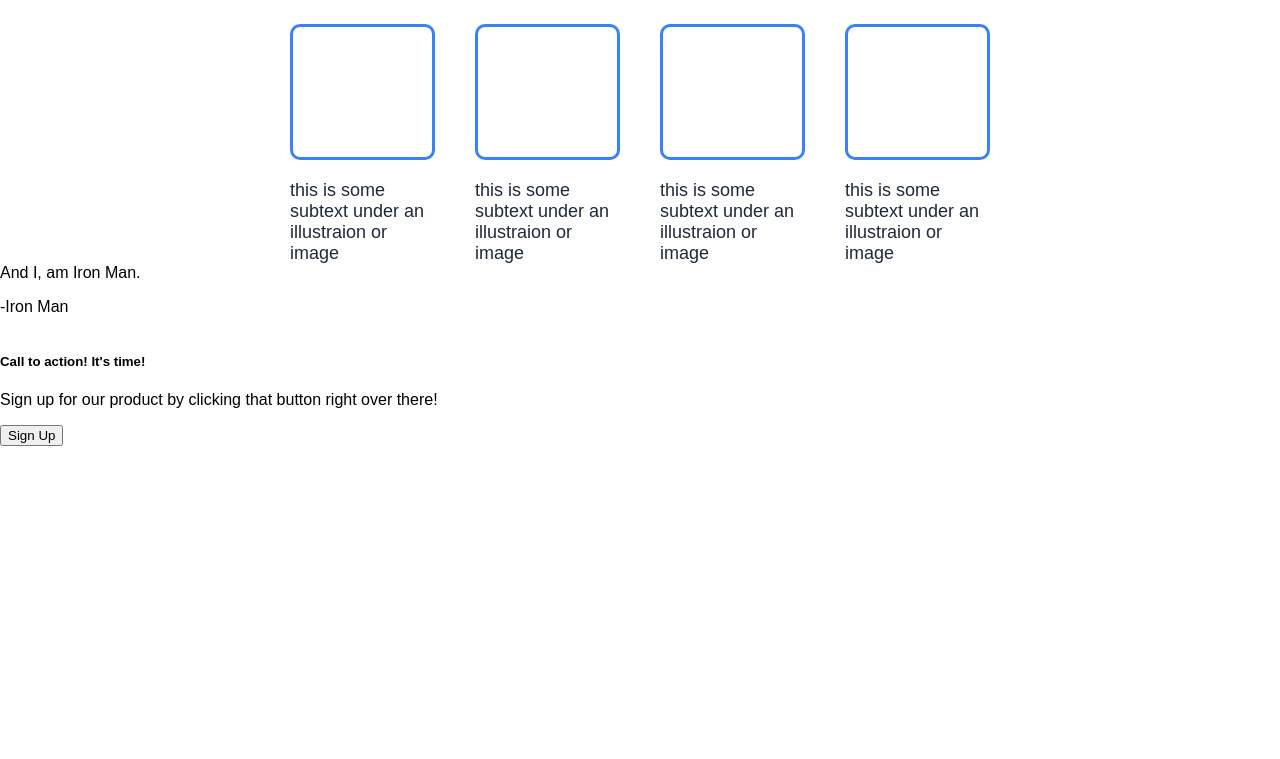
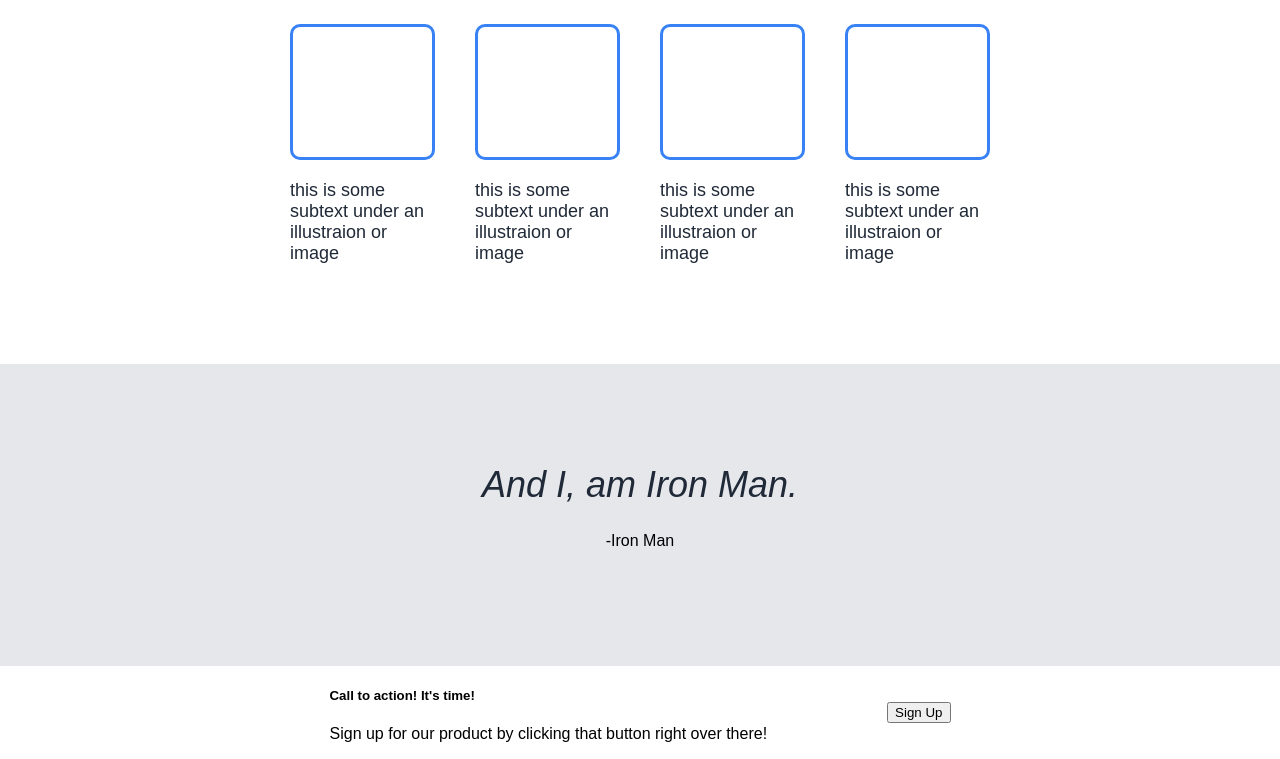
Before and after one commit to clarkmoniz/landing-page, a plain HTML site: page index.html in a window 1280 px wide. Shown: the part 595-1354 px from the top of the page. Before the commit the page ends 1041 px from the top, so only its background shows below. Drawn offline with Linux system fonts and the light colour scheme.

Commit message:
Add styling for the Third section

```diff
--- a/styles.css
+++ b/styles.css
@@ -82,6 +82,7 @@ ul {
   flex-direction: column;
   align-items: center;
   margin-top: 25px;
+  margin-bottom: 100px;
 }
 
 .second-header {
@@ -114,3 +115,33 @@ ul {
   font-size: 18px;
   color: #1f2937;
 }
+
+.third {
+  display: flex;
+  flex-direction: column;
+  justify-content: center;
+  align-items: center;
+  background-color: #e5e7eb;
+  padding: 0 250px;
+}
+
+.quote {
+  font-size: 36px;
+  font-style: italic;
+  color: #1f2937;
+  margin-top: 100px;
+  font-weight: 100;
+}
+
+.author {
+  margin-top: 10px;
+  margin-bottom: 100px;
+  left: 10;
+}
+
+.fourth {
+  display: flex;
+  align-items: center;
+  justify-content: center;
+  gap: 120px;
+}
```
